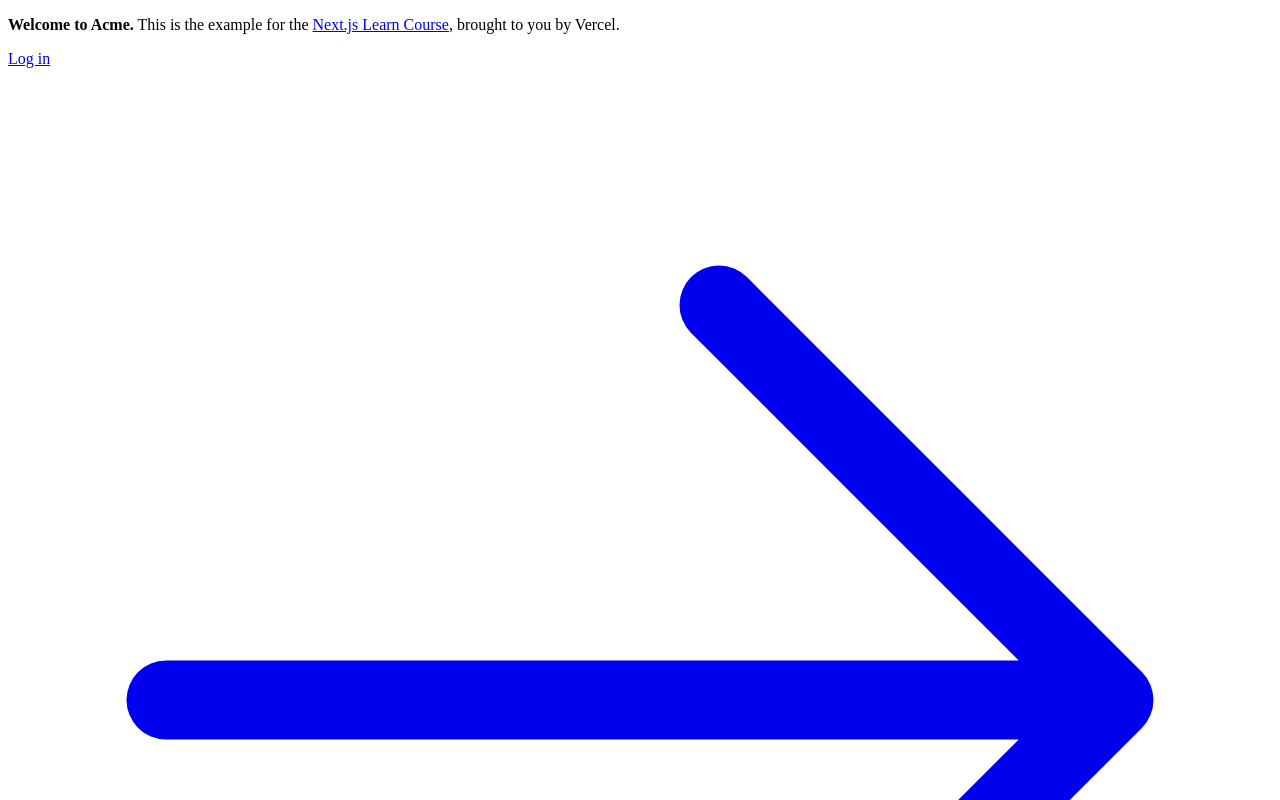
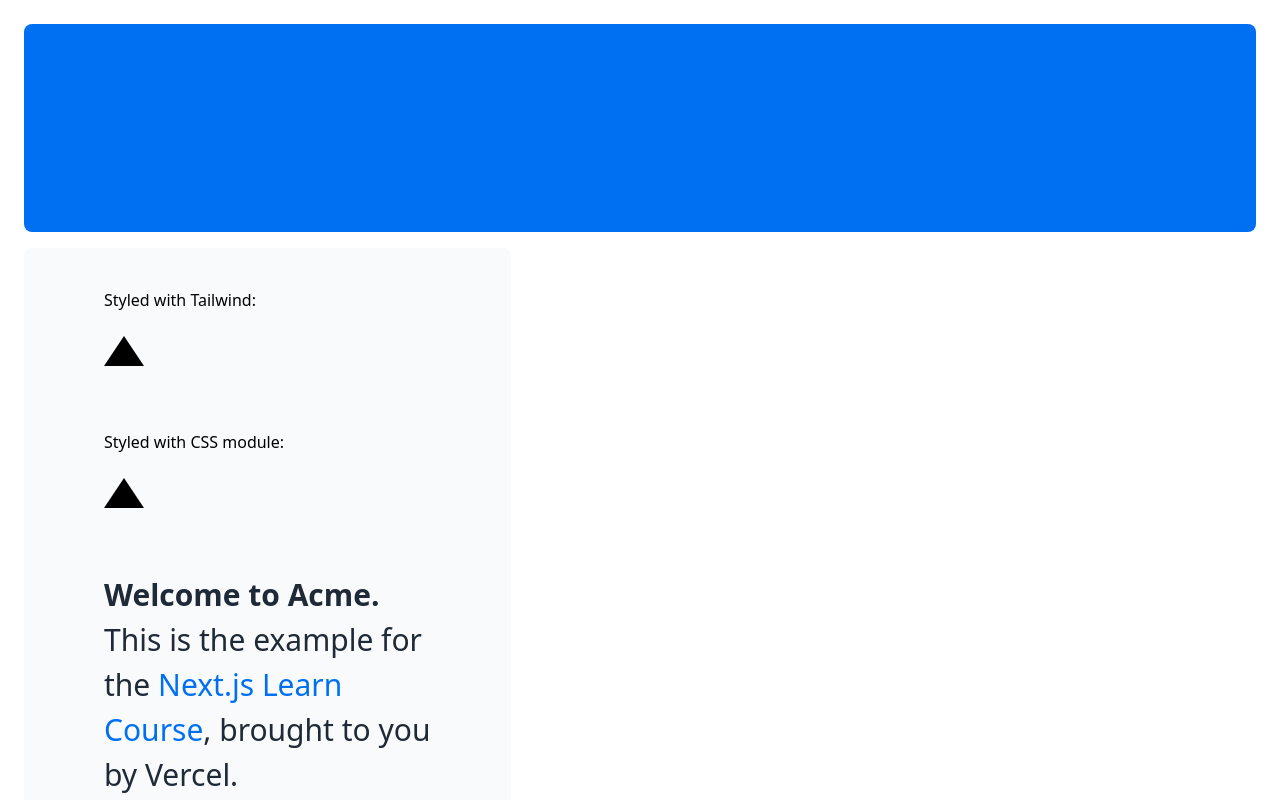
Before and after one commit to LAdanimo/NJS-02_Learn-NextJS__Dashboard-App, a Next.js app: page / in a window 1280 px wide. Shown: the top 800 px of the page. Built offline with nearby package versions, Linux system fonts and the light colour scheme.

Commit message:
Tutorial chapters 1 & 2 complete

```diff
--- a/app/layout.tsx
+++ b/app/layout.tsx
@@ -1,3 +1,5 @@
+import '@/app/ui/global.css';
+
 export default function RootLayout({
   children,
 }: {
--- a/app/page.tsx
+++ b/app/page.tsx
@@ -1,6 +1,7 @@
 import AcmeLogo from '@/app/ui/acme-logo';
 import { ArrowRightIcon } from '@heroicons/react/24/outline';
 import Link from 'next/link';
+import styles from '@/app/ui/home.module.css';
 
 export default function Page() {
   return (
@@ -10,7 +11,13 @@
       </div>
       <div className="mt-4 flex grow flex-col gap-4 md:flex-row">
         <div className="flex flex-col justify-center gap-6 rounded-lg bg-gray-50 px-6 py-10 md:w-2/5 md:px-20">
-          <p className={`text-xl text-gray-800 md:text-3xl md:leading-normal`}>
+          <p>Styled with Tailwind:</p>
+          <div className="h-0 w-0 border-b-[30px] border-l-[20px] border-r-[20px] border-b-black border-l-transparent border-r-transparent" />
+          <p className="mt-10">Styled with CSS module:</p>
+          <div className={styles.shape} />
+          <p
+            className={`mt-10 text-xl text-gray-800 md:text-3xl md:leading-normal`}
+          >
             <strong>Welcome to Acme.</strong> This is the example for the{' '}
             <a href="https://nextjs.org/learn/" className="text-blue-500">
               Next.js Learn Course
--- /dev/null
+++ b/app/ui/home.module.css
@@ -0,0 +1,7 @@
+.shape {
+  height: 0;
+  width: 0;
+  border-bottom: 30px solid black;
+  border-left: 20px solid transparent;
+  border-right: 20px solid transparent;
+}
```
Also changed, not shown: 1 other file (tests, documents, lock files or other folders).
